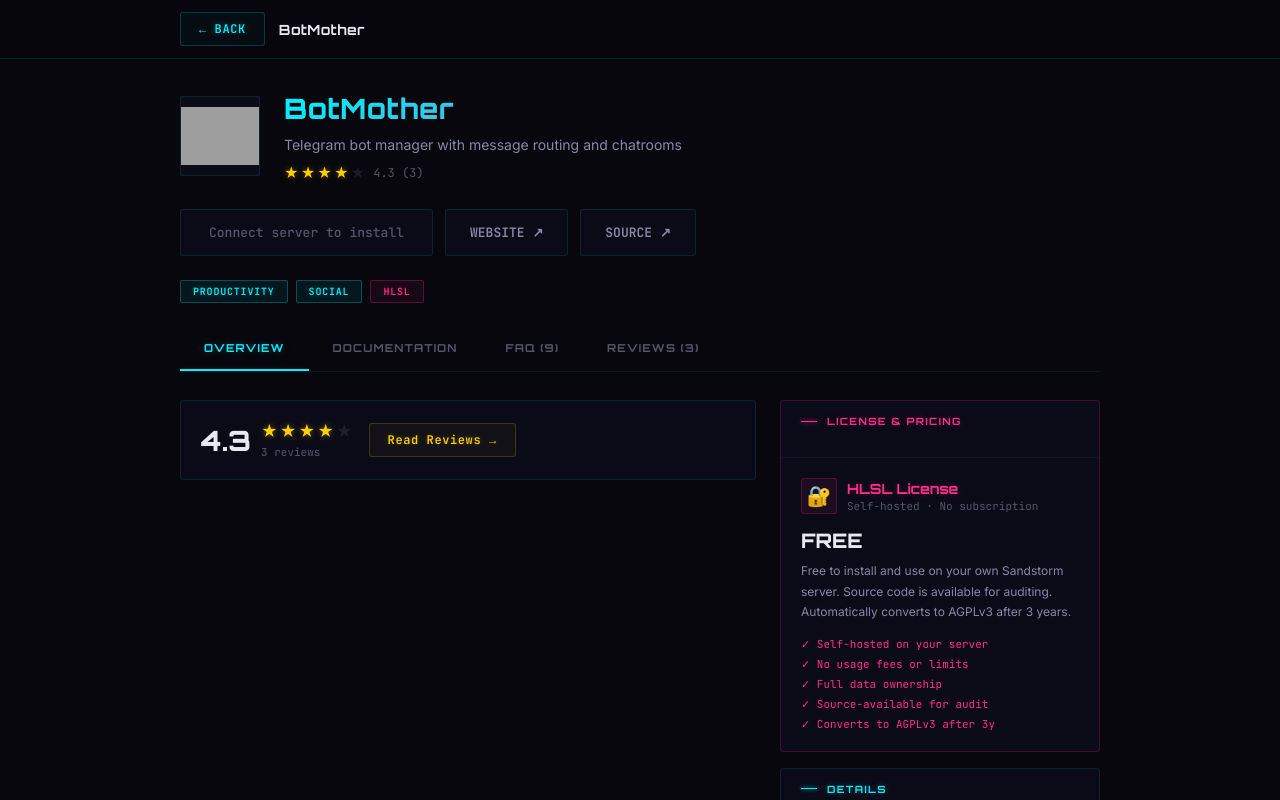
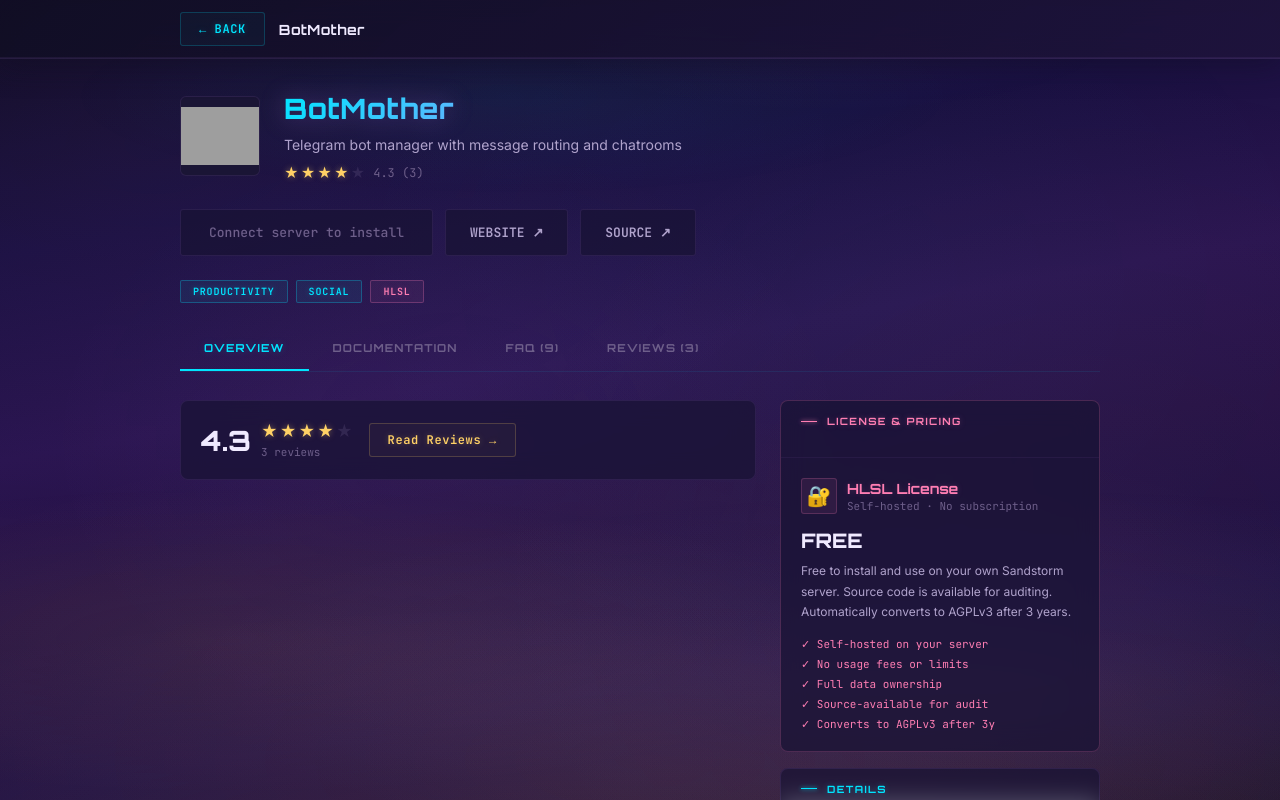
Before and after one commit to hrbrlife/melusina-static-store, a React (Vite) app: page / in a window 1280 px wide. Both pictures are taken after a click on the button 639 px from the left and 274 px from the top of the page. Shown: the top 800 px of the page. Built offline with nearby package versions, Linux system fonts and the light colour scheme; grey boxes are pictures that could not be loaded.

Commit message:
Palm Beach sunset theme: purple gradient bg, warm cloud textures, frosted glass UI, coral/teal neon, softer corners

```diff
--- a/src/main.jsx
+++ b/src/main.jsx
@@ -40,32 +40,34 @@
   return `${h}/install/${app.packageId}?url=${encodeURIComponent(pkg)}`;
 };
 
-/* ─── cyberpunk design tokens ─────────────────────────────────────────────── */
+/* ─── palm beach sunset tokens ────────────────────────────────────────────── */
 
 const T = {
-  bg: "#07070d",
-  bgAlt: "#0c0c18",
-  surface: "rgba(12, 12, 28, 0.85)",
-  card: "rgba(15, 15, 35, 0.7)",
-  cardHover: "rgba(20, 20, 50, 0.85)",
-  border: "rgba(0, 255, 255, 0.1)",
-  borderHover: "rgba(0, 255, 255, 0.4)",
-  borderLight: "rgba(0, 255, 255, 0.06)",
-  cyan: "#00f0ff",
-  magenta: "#ff2d8a",
-  green: "#00ff88",
-  purple: "#a855f7",
-  yellow: "#ffd000",
-  accent: "#00f0ff",
-  accentHover: "#00d4e0",
-  accentGlow: "rgba(0, 240, 255, 0.25)",
-  magentaGlow: "rgba(255, 45, 138, 0.25)",
-  greenGlow: "rgba(0, 255, 136, 0.2)",
-  text: "#e8e8f0",
-  textSec: "#8888a8",
-  textDim: "#55556a",
-  radius: 4,
-  radiusSm: 3,
+  bg: "#110e24",
+  bgAlt: "#1a1535",
+  surface: "rgba(24, 18, 52, 0.72)",
+  card: "rgba(28, 22, 58, 0.55)",
+  cardHover: "rgba(42, 32, 78, 0.7)",
+  border: "rgba(192, 132, 252, 0.1)",
+  borderHover: "rgba(0, 229, 255, 0.35)",
+  borderLight: "rgba(192, 132, 252, 0.06)",
+  cyan: "#00e5ff",
+  magenta: "#ff7eb3",
+  green: "#4ade80",
+  purple: "#c084fc",
+  yellow: "#ffd166",
+  coral: "#ff7eb3",
+  peach: "#ffb86c",
+  accent: "#00e5ff",
+  accentHover: "#33ebff",
+  accentGlow: "rgba(0, 229, 255, 0.18)",
+  magentaGlow: "rgba(255, 126, 179, 0.2)",
+  greenGlow: "rgba(74, 222, 128, 0.15)",
+  text: "#f0eaff",
+  textSec: "#b0a3cc",
+  textDim: "#6e5f8a",
+  radius: 8,
+  radiusSm: 6,
 };
 
 /* ─── global CSS ───────────────────────────────────────────────────────────── */
@@ -75,7 +77,8 @@
 html{font-size:15px;-webkit-text-size-adjust:100%}
 body{
   font-family:'Inter',-apple-system,BlinkMacSystemFont,"Segoe UI",Roboto,sans-serif;
-  background:${T.bg};
+  background:linear-gradient(170deg, #0e0b1f 0%, #1a1040 25%, #2a1550 45%, #251245 60%, #1a1040 78%, #110e24 100%);
+  background-attachment:fixed;
   color:${T.text};
   overflow-x:hidden;
   min-height:100dvh;
@@ -96,26 +99,28 @@
 body::before{
   content:'';position:fixed;inset:0;z-index:-2;
   background:
-    linear-gradient(${T.cyan}08 1px, transparent 1px),
-    linear-gradient(90deg, ${T.cyan}08 1px, transparent 1px);
-  background-size:60px 60px;
-  mask-image:radial-gradient(ellipse 80% 60% at 50% 0%,black 30%,transparent 80%);
-  -webkit-mask-image:radial-gradient(ellipse 80% 60% at 50% 0%,black 30%,transparent 80%);
+    radial-gradient(ellipse 140% 50% at 50% 108%, rgba(255,126,179,0.12), transparent 65%),
+    radial-gradient(ellipse 90% 35% at 18% 80%, rgba(255,184,108,0.08), transparent 55%),
+    radial-gradient(ellipse 110% 40% at 80% 85%, rgba(192,132,252,0.09), transparent 60%),
+    radial-gradient(ellipse 70% 25% at 40% 12%, rgba(0,229,255,0.05), transparent 50%),
+    radial-gradient(ellipse 50% 20% at 65% 5%, rgba(192,132,252,0.04), transparent 45%);
 }
 body::after{
   content:'';position:fixed;inset:0;z-index:-1;pointer-events:none;
   background:
-    radial-gradient(ellipse 600px 400px at 20% 10%, ${T.cyan}09, transparent),
-    radial-gradient(ellipse 500px 500px at 80% 80%, ${T.magenta}08, transparent),
-    radial-gradient(ellipse 400px 300px at 50% 50%, ${T.purple}06, transparent);
+    radial-gradient(ellipse 700px 400px at 12% 18%, ${T.purple}0c, transparent),
+    radial-gradient(ellipse 600px 500px at 85% 70%, ${T.magenta}0b, transparent),
+    radial-gradient(ellipse 900px 350px at 50% 95%, rgba(255,184,108,0.07), transparent),
+    radial-gradient(ellipse 500px 400px at 65% 35%, ${T.cyan}06, transparent),
+    radial-gradient(ellipse 400px 300px at 35% 55%, rgba(192,132,252,0.05), transparent);
 }
 
 @keyframes fadeUp{from{opacity:0;transform:translateY(18px)}to{opacity:1;transform:none}}
 @keyframes fadeIn{from{opacity:0}to{opacity:1}}
 @keyframes pop{from{opacity:0;transform:scale(.95)}to{opacity:1;transform:none}}
 @keyframes glowPulse{
-  0%,100%{box-shadow:0 0 5px ${T.cyan}33,0 0 20px ${T.cyan}11,inset 0 0 15px ${T.cyan}08}
-  50%{box-shadow:0 0 10px ${T.cyan}55,0 0 40px ${T.cyan}22,inset 0 0 25px ${T.cyan}11}
+  0%,100%{box-shadow:0 0 5px ${T.purple}33,0 0 20px ${T.purple}11,inset 0 0 15px ${T.purple}08}
+  50%{box-shadow:0 0 10px ${T.purple}55,0 0 40px ${T.purple}22,inset 0 0 25px ${T.purple}11}
 }
 @keyframes scanLine{
   0%{transform:translateY(-100%)}
@@ -158,7 +163,7 @@
 
 .lightbox-overlay{
   position:fixed;inset:0;z-index:900;
-  background:rgba(0,0,0,.92);
+  background:rgba(14,11,30,.92);
   backdrop-filter:blur(20px);-webkit-backdrop-filter:blur(20px);
   display:flex;align-items:center;justify-content:center;
   animation:fadeIn .2s ease-out;cursor:zoom-out;
@@ -175,8 +180,9 @@
 @media(max-width:480px){html{font-size:14px}}
 
 .neon-text{
-  color:${T.cyan};
-  text-shadow:0 0 7px ${T.cyan}88,0 0 20px ${T.cyan}44,0 0 40px ${T.cyan}22;
+  background:linear-gradient(135deg, ${T.cyan}, ${T.magenta});
+  -webkit-background-clip:text;-webkit-text-fill-color:transparent;background-clip:text;
+  filter:drop-shadow(0 0 8px ${T.cyan}55) drop-shadow(0 0 20px ${T.magenta}33);
 }
 
 .detail-tabs{display:flex;gap:0;margin-bottom:28px;overflow-x:auto;-webkit-overflow-scrolling:touch;scrollbar-width:none;border-bottom:1px solid ${T.cyan}15}
@@ -273,7 +279,7 @@
       <button onClick={() => setOpen(!open)} style={{
         display: "flex", alignItems: "center", gap: 8, padding: "8px 16px",
         border: `1px solid ${ok ? T.green + "66" : T.cyan + "33"}`,
-        borderRadius: T.radiusSm, background: ok ? T.green + "11" : "rgba(0,240,255,0.05)",
+        borderRadius: T.radiusSm, background: ok ? T.green + "11" : "rgba(192,132,252,0.07)",
         cursor: "pointer", fontSize: 12, color: ok ? T.green : T.cyan,
         fontFamily: "'JetBrains Mono', monospace", fontWeight: 600,
         letterSpacing: ".05em", textTransform: "uppercase",
@@ -294,12 +300,12 @@
           <div onClick={() => setOpen(false)} style={{ position: "fixed", inset: 0, zIndex: 99 }} />
           <div style={{
             position: "absolute", right: 0, top: "calc(100% + 8px)",
-            background: "rgba(10, 10, 25, 0.95)",
-            border: `1px solid ${T.cyan}44`,
+            background: "rgba(22, 16, 48, 0.95)",
+            border: `1px solid ${T.purple}44`,
             borderRadius: T.radius,
             padding: 20, zIndex: 100, width: 320,
-            boxShadow: `0 0 30px ${T.accentGlow}, 0 20px 60px rgba(0,0,0,.5)`,
-            backdropFilter: "blur(20px)", WebkitBackdropFilter: "blur(20px)",
+            boxShadow: `0 0 30px ${T.magentaGlow}, 0 20px 60px rgba(0,0,0,.4)`,
+            backdropFilter: "blur(24px) saturate(1.3)", WebkitBackdropFilter: "blur(24px) saturate(1.3)",
             animation: "pop .15s ease-out",
           }}>
             <label style={{
@@ -311,8 +317,8 @@
             <input type="url" placeholder="https://sandstorm.example.com" value={host}
               onChange={(e) => setHost(e.target.value)} autoFocus
               style={{
-                width: "100%", padding: "12px 14px", background: "rgba(0,240,255,0.04)",
-                border: `1px solid ${T.cyan}33`, borderRadius: 3, color: T.text,
+                width: "100%", padding: "12px 14px", background: "rgba(192,132,252,0.06)",
+                border: `1px solid ${T.purple}33`, borderRadius: T.radiusSm, color: T.text,
                 fontSize: 13, outline: "none", transition: "border-color .2s, box-shadow .2s",
                 fontFamily: "'JetBrains Mono', monospace",
               }}
@@ -358,8 +364,8 @@
         transition: "all .3s ease",
         transform: hov ? "translateY(-3px)" : "none",
         boxShadow: hov
-          ? `0 0 25px ${T.accentGlow}, 0 10px 40px rgba(0,0,0,.4), inset 0 0 30px ${T.cyan}06`
-          : `0 2px 10px rgba(0,0,0,.3), inset 0 0 20px ${T.cyan}04`,
+          ? `0 0 25px ${T.accentGlow}, 0 10px 40px rgba(0,0,0,.3), 0 0 60px ${T.magentaGlow}, inset 0 0 30px ${T.purple}08`
+          : `0 2px 10px rgba(0,0,0,.2), inset 0 0 20px ${T.purple}06`,
         backdropFilter: "blur(12px)", WebkitBackdropFilter: "blur(12px)",
         display: "flex", flexDirection: "column",
         animation: "fadeUp .5s ease-out both",
@@ -374,8 +380,8 @@
         }}>
           <div style={{
             width: "100%", height: "2px",
-            background: `linear-gradient(90deg, transparent, ${T.cyan}44, transparent)`,
-            animation: "scanLine 1.5s linear infinite",
+            background: `linear-gradient(90deg, transparent, ${T.purple}33, ${T.magenta}22, transparent)`,
+            animation: "scanLine 2s linear infinite",
           }} />
         </div>
       )}
@@ -1127,13 +1133,14 @@
   );
 
   return (
-    <div style={{ minHeight: "100dvh", background: T.bg, animation: "fadeIn .15s ease-out" }}>
+    <div style={{ minHeight: "100dvh", animation: "fadeIn .15s ease-out" }}>
       {/* top bar */}
       <div style={{
         position: "sticky", top: 0, zIndex: 200,
-        background: "rgba(7, 7, 13, 0.9)",
-        backdropFilter: "blur(20px)", WebkitBackdropFilter: "blur(20px)",
-        borderBottom: `1px solid ${T.cyan}22`,
+        background: "linear-gradient(135deg, rgba(17,14,36,0.92), rgba(30,20,58,0.88))",
+        backdropFilter: "blur(24px) saturate(1.5)", WebkitBackdropFilter: "blur(24px) saturate(1.5)",
+        borderBottom: `1px solid ${T.purple}20`,
+        boxShadow: "0 4px 30px rgba(17,14,36,0.5), inset 0 -1px 0 rgba(192,132,252,0.08)",
       }}>
         <div style={{
           maxWidth: 960, margin: "0 auto", padding: "12px 20px",
@@ -1157,9 +1164,10 @@
               fontSize: 28, fontWeight: 800, margin: 0,
               fontFamily: "'Orbitron', sans-serif",
               letterSpacing: ".02em",
-              background: `linear-gradient(135deg, ${T.cyan}, ${T.magenta})`,
+              background: `linear-gradient(135deg, ${T.cyan}, ${T.purple}, ${T.magenta})`,
               WebkitBackgroundClip: "text", WebkitTextFillColor: "transparent",
               backgroundClip: "text",
+              filter: `drop-shadow(0 0 12px ${T.purple}44)`,
             }}>
               {app.name}
             </h1>
@@ -1338,10 +1346,11 @@
       {/* header */}
       <header style={{
         position: "sticky", top: 0, zIndex: 200,
-        background: "rgba(7, 7, 13, 0.88)",
-        backdropFilter: "blur(20px) saturate(1.4)",
-        WebkitBackdropFilter: "blur(20px) saturate(1.4)",
-        borderBottom: `1px solid ${T.cyan}18`,
+        background: "linear-gradient(135deg, rgba(17,14,36,0.92), rgba(30,20,58,0.88))",
+        backdropFilter: "blur(24px) saturate(1.5)",
+        WebkitBackdropFilter: "blur(24px) saturate(1.5)",
+        borderBottom: `1px solid ${T.purple}20`,
+        boxShadow: "0 4px 30px rgba(17,14,36,0.5), inset 0 -1px 0 rgba(192,132,252,0.08)",
       }}>
         <div style={{
           maxWidth: 1200, margin: "0 auto", padding: "12px 16px",
@@ -1382,8 +1391,8 @@
               onChange={(e) => setQuery(e.target.value)}
               style={{
                 width: "100%", padding: "10px 14px 10px 34px",
-                background: "rgba(0,240,255,0.04)",
-                border: `1px solid ${T.cyan}22`, borderRadius: 3, color: T.text,
+                background: "rgba(192,132,252,0.06)",
+                border: `1px solid ${T.purple}22`, borderRadius: T.radiusSm, color: T.text,
                 fontSize: 13, outline: "none", transition: "all .2s",
                 fontFamily: "'JetBrains Mono', monospace",
               }}
@@ -1412,11 +1421,11 @@
             const active = category === c;
             return (
               <button key={c} onClick={() => setCategory(c)} style={{
-                padding: "8px 20px", borderRadius: 2,
-                border: `1px solid ${active ? T.cyan + "66" : T.cyan + "18"}`,
+                padding: "8px 20px", borderRadius: T.radiusSm,
+                border: `1px solid ${active ? T.cyan + "55" : T.purple + "18"}`,
                 background: active
-                  ? `linear-gradient(135deg, ${T.cyan}22, ${T.magenta}11)`
-                  : "rgba(0,240,255,0.03)",
+                  ? `linear-gradient(135deg, ${T.cyan}18, ${T.purple}15)`
+                  : "rgba(192,132,252,0.04)",
                 color: active ? T.cyan : T.textSec,
                 fontSize: 11, fontWeight: 600, cursor: "pointer",
                 whiteSpace: "nowrap", transition: "all .25s", flexShrink: 0,
@@ -1479,11 +1488,12 @@
         )}
       </main>
 
-      {/* bottom neon line */}
+      {/* bottom sunset glow */}
       <div style={{
-        position: "fixed", bottom: 0, left: 0, right: 0, height: 2,
-        background: `linear-gradient(90deg, transparent, ${T.cyan}44, ${T.magenta}44, transparent)`,
+        position: "fixed", bottom: 0, left: 0, right: 0, height: 3,
+        background: `linear-gradient(90deg, transparent, ${T.peach}44, ${T.magenta}55, ${T.purple}44, ${T.cyan}33, transparent)`,
         pointerEvents: "none",
+        boxShadow: `0 0 20px ${T.magenta}22, 0 0 40px ${T.purple}11`,
       }} />
     </>
   );
```
